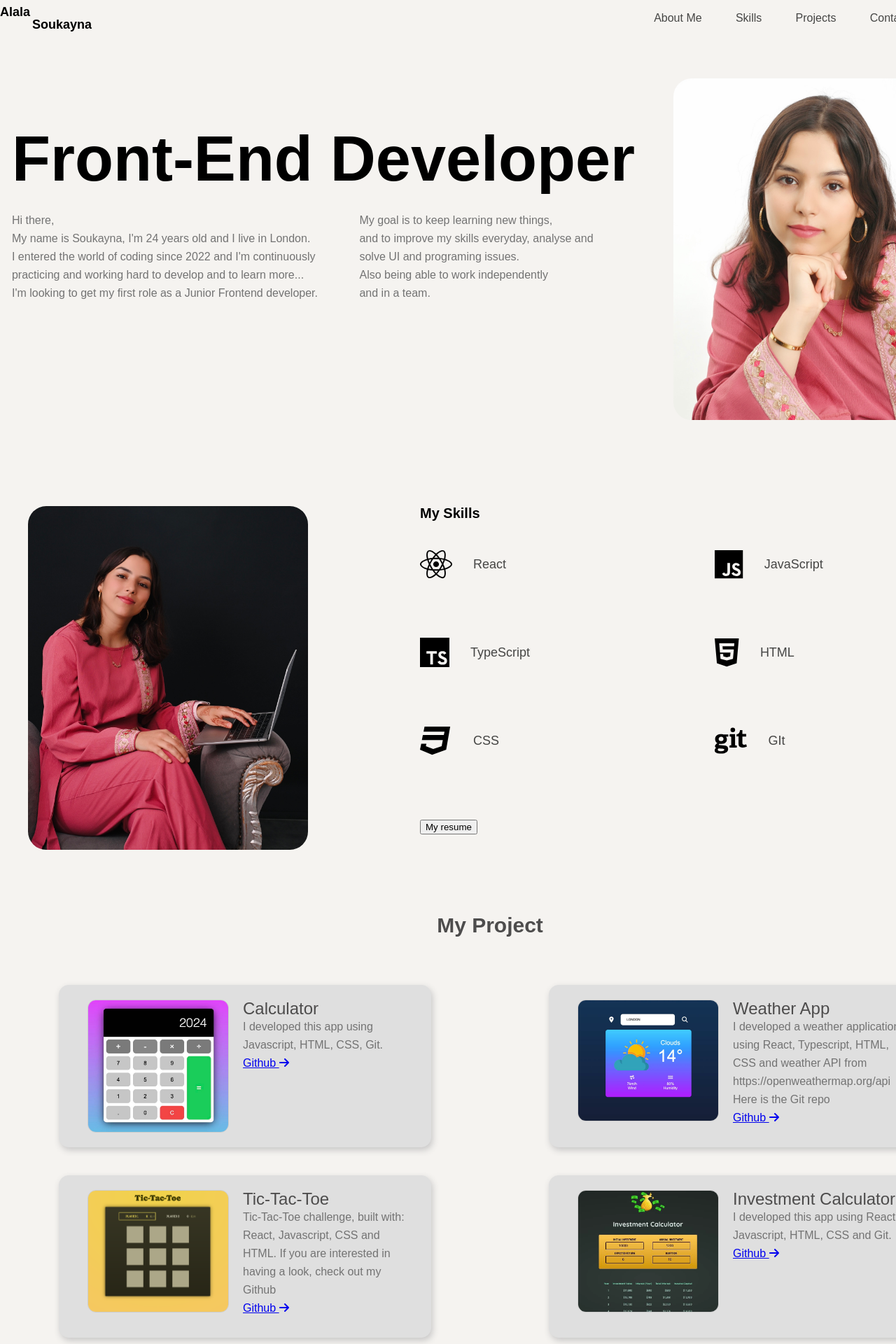
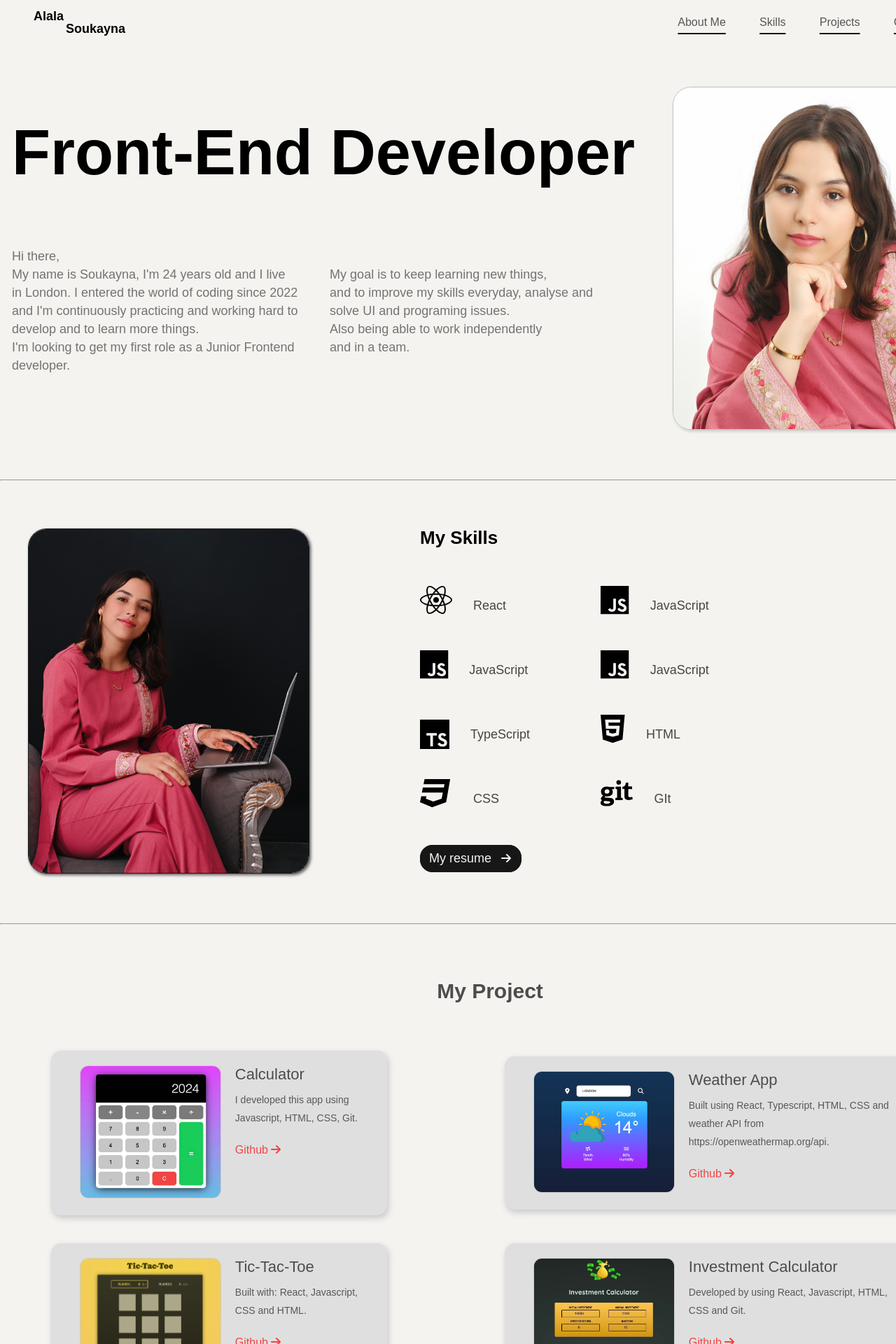
Before and after one commit to soukayna-alala/alala-portfolio, a React (Vite) app: page / in a window 1280 px wide. Shown: the top 1920 px of the page at 70% size. Built offline with nearby package versions, Linux system fonts and the light colour scheme.

Commit message:
added and modified CSS in the hole project

```diff
--- a/src/App.tsx
+++ b/src/App.tsx
@@ -4,6 +4,7 @@ import { Header } from "./components/Header/Header.tsx";
 import { AboutMe } from "./components/AboutMe/AboutMe.tsx";
 import { Skills } from "./components/Skills/Skills.tsx";
 import { Projects } from "./components/Projects/Projects.tsx";
+import { Footer } from "./components/Footer/Footer.tsx";
 
 function App() {
   return (
@@ -13,10 +14,14 @@ function App() {
           <Header />
         </div>
         <AboutMe />
+        <hr />
         <Skills />
+        <hr />
+
         <Projects />
+        <hr />
 
-        {/*<Footer />*/}
+        <Footer />
       </div>
     </>
   );
--- a/src/components/AboutMe/AboutMe.module.css
+++ b/src/components/AboutMe/AboutMe.module.css
@@ -3,6 +3,8 @@
   align-items: center;
   margin: 60px auto;
   border-radius: 26px;
+  border: 1px solid #c5c3c3;
+  box-shadow: 2px 2px 4px #c5c3c3;
 }
 
 .container {
@@ -19,6 +21,9 @@
 .paragraphContainer {
   margin: 60px auto;
   align-items: center;
+  display: grid;
+  grid-template-columns: auto;
+  grid-template-rows: 30% 70%;
 
   /*background-color: yellow;*/
 }
@@ -28,13 +33,16 @@
   font-size: 90px;
   font-weight: 550;
   margin-top: 40px;
+  display: block;
+  height: fit-content;
 }
 
 .paragraph {
   line-height: 26px;
-  font-size: 16px;
+  font-size: 18px;
   color: #737373;
-  margin: 0 auto;
+  /*margin: 0 auto;*/
   display: grid;
   grid-template-columns: auto auto;
+  width: 830px;
 }
--- a/src/components/AboutMe/AboutMe.tsx
+++ b/src/components/AboutMe/AboutMe.tsx
@@ -25,15 +25,15 @@ export function AboutMe() {
         <div className={paragraph}>
           <p>
             Hi there,
-            <br /> My name is Soukayna, I'm 24 years old and I live in London.
-            <br />
-            I entered the world of coding since 2022 and I'm continuously
-            <br />
-            practicing and working hard to develop and to learn more...
+            <br /> My name is Soukayna, I'm 24 years old and I live <br />
+            in London. I entered the world of coding since 2022 <br />
+            and I'm continuously practicing and working hard to develop and to{" "}
+            learn more things.
             <br />
             I'm looking to get my first role as a Junior Frontend developer.
           </p>
           <p>
+            <br />
             My goal is to keep learning new things, <br />
             and to improve my skills everyday, analyse and <br />
             solve UI and programing issues. <br />
--- a/src/components/Footer/Footer.module.css
+++ b/src/components/Footer/Footer.module.css
@@ -12,16 +12,16 @@
 
 .container {
   display: grid;
-  width: 500px;
+  width: 600px;
   grid-template-columns: auto auto auto auto;
   margin: 0 auto;
-  background-color: var(--backgroung-color-rgba);
-  border: 1px var(--backgroung-color-rgba) solid;
-  padding: 10px;
+  background-color: #f5f3f0;
+  color: #454544;
+  font-size: 20px;
+  padding-bottom: 80px;
 }
 a {
-  color: var(--text-color);
-  font-size: 14px;
+  color: #454544;
   text-decoration: none;
   align-items: center;
   text-align: center;
@@ -33,3 +33,14 @@ a:hover {
   color: #db00d8;
   opacity: 1;
 }
+
+.contacts {
+  align-items: center;
+  align-content: center;
+  margin: 60px auto 90px auto;
+  text-align: center;
+  font-size: 22px;
+  font-weight: lighter;
+  opacity: 0.9;
+  color: #000;
+}
--- a/src/components/Footer/Footer.tsx
+++ b/src/components/Footer/Footer.tsx
@@ -6,9 +6,10 @@ const git = "https://github.com/soukayna-alala";
 const phone = "+447496322120";
 
 export function Footer() {
-  const { footer, container } = styles;
+  const { footer, container, contacts } = styles;
   return (
     <footer className={footer}>
+      <h4 className={contacts}>Contacts</h4>
       <div className={container}>
         <a href={linkedin}>Linkedin</a>
         <a href={git}>Git</a>
--- a/src/components/Header/Header.module.css
+++ b/src/components/Header/Header.module.css
@@ -8,8 +8,7 @@
   width: var(--page-width);
   /*background-color: blue;*/
   background-color: #f5f3f0;
-
-  padding: 8px 0;
+  padding: 14px 0;
 }
 
 .container {
@@ -20,17 +19,22 @@
   padding: 10px;
   /*background-color: red;*/
   align-content: end;
-  text-align: center;
+  text-align: end;
   width: 420px;
-  margin: auto;
+  /*margin: auto;*/
   font-size: 16px;
   color: #454544;
+  margin-left: 70px;
+  opacity: 0.9;
+  text-decoration: underline 2px black;
+  text-underline-offset: 10px;
 }
 
 .name {
   align-content: center;
   font-size: 18px;
   font-weight: 590;
+  margin: 0 48px;
 }
 
 .cursor {
--- a/src/components/Projects/Projects.module.css
+++ b/src/components/Projects/Projects.module.css
@@ -1,4 +1,5 @@
 .main {
+  margin-top: 50px;
   background-color: #f5f3f0;
 }
 
@@ -16,7 +17,7 @@
   grid-template-columns: auto auto;
   align-content: center;
   align-items: center;
-  margin: 0 auto;
+  margin: 0 auto 100px auto;
   /*background-color: red;*/
   justify-items: center;
   /*text-align: center;*/
@@ -29,7 +30,7 @@
   margin: 20px auto;
   border-radius: 14px;
   width: 70%;
-  height: 190px;
+  height: fit-content;
   /*background-color: #3f3f3f;*/
   border: 1px solid #dfdfdf;
   box-shadow: 2px 4px 10px #c7c6c6;
@@ -45,7 +46,8 @@
 }
 .h4 {
   color: #4d4c4c;
-  font-size: 24px;
+  font-size: 22px;
+  margin-bottom: 10px;
 }
 
 .content {
@@ -57,6 +59,12 @@
 .paragraph {
   align-content: center;
   align-items: center;
-  margin: auto;
-  color: #737373;
+  margin: 0 0 20px 0;
+  color: #595858;
+  font-size: 14px;
 }
+
+.github {
+  margin-top: 10px;
+  color: red;
+}
--- a/src/components/Projects/Projects.tsx
+++ b/src/components/Projects/Projects.tsx
@@ -13,6 +13,7 @@ export function Projects() {
     container,
     img,
     projectContainer,
+    github,
   } = styles;
   return (
     <main className={main}>
@@ -26,7 +27,7 @@ export function Projects() {
             <div className={content}>
               <h4 className={h4}>{i.heading}</h4>
               <p className={paragraph}>{i.description}</p>
-              <a href={i.gitHubLink}>
+              <a className={github} href={i.gitHubLink}>
                 Github <FontAwesomeIcon icon={faArrowRight} />
               </a>
             </div>
--- a/src/components/Projects/contants.ts
+++ b/src/components/Projects/contants.ts
@@ -13,32 +13,28 @@ export const projectList: IProject[] = [
     imgSrc: "weather.jpeg",
     imgAlt: "Weather app screenShot",
     heading: "Weather App",
-    description: `I developed a weather application using React, Typescript, HTML, CSS and weather API from ${weatherAppURL} Here is the Git repo`,
+    description: `Built using React, Typescript, HTML, CSS and weather API from ${weatherAppURL}.`,
     gitHubLink: "https://github.com/soukayna-alala/react-weather-app",
   },
   {
     imgSrc: "tic-tac-toe.jpeg",
     imgAlt: "Tic Tac Toe screenShot",
     heading: "Tic-Tac-Toe",
-    description:
-      "Tic-Tac-Toe challenge, built with: React, Javascript, CSS and HTML.\n" +
-      "If you are interested in having a look, check out my Github",
+    description: "Built with: React, Javascript, CSS and HTML.",
     gitHubLink: "https://github.com/soukayna-alala/Tic-Tac-Toe",
   },
   {
     imgSrc: "Investment-Calculator.jpeg",
     imgAlt: "Investment Calculator",
     heading: "Investment Calculator",
-    description:
-      "I developed this app using React, Javascript, HTML, CSS and Git.",
+    description: "Developed by using React, Javascript, HTML, CSS and Git.",
     gitHubLink: "https://github.com/soukayna-alala/Investment-Calculator",
   },
   {
     imgSrc: "todo-App.jpeg",
     imgAlt: "todo App",
     heading: "TODO App",
-    description:
-      "built with: React, TypeScript, CSS and HTML. If you are interested in having a look, check out my Github",
+    description: "Built with: React, TypeScript, CSS and HTML.",
     gitHubLink: "https://github.com/soukayna-alala/react-todo-list",
   },
 
@@ -46,8 +42,7 @@ export const projectList: IProject[] = [
     imgSrc: "star-wars-challenge.jpeg",
     imgAlt: "star wars challenge",
     heading: "Star Wars Challenge",
-    description:
-      "built with: React, TypeScript, CSS and HTML. If you are interested in having a look, check out my Github",
+    description: "Built with: React, TypeScript, CSS and HTML.",
     gitHubLink: "https://github.com/soukayna-alala/star-wars-react-challenge",
   },
 ];
--- a/src/components/Skills/Skills.module.css
+++ b/src/components/Skills/Skills.module.css
@@ -1,6 +1,8 @@
 .myImg {
   width: 400px;
   border-radius: 26px;
+  border: 1px solid #181818;
+  box-shadow: 2px 2px 4px #565555;
   /*margin: 60px auto;*/
 }
 
@@ -12,12 +14,11 @@
 
 .skills {
   display: grid;
-  grid-template-columns: auto auto;
-  gap: 80px;
+  grid-template-columns: 34% auto;
   /*background-color: green;*/
   font-size: 18px;
   color: #454544;
-  margin: 40px 0;
+  gap: 30px 0;
 }
 
 .imgContainer {
@@ -27,17 +28,34 @@
 
 .container {
   margin: 60px 40px;
+  display: grid;
+  grid-auto-columns: auto;
+  grid-auto-rows: 16% 68% 16%;
 }
 
-.button {
+.resumHyperlink {
   width: fit-content;
   height: fit-content;
-  margin-top: 50px;
-  /*background-color: red;*/
+  border: 1px solid #000;
+  padding: 10px 12px;
+  border-radius: 18px;
+  background-color: #000;
+  font-size: 16px;
+  cursor: pointer;
+  opacity: 0.9;
+  justify-items: end;
+  align-items: end;
+  justify-content: end;
+  align-self: end;
+}
+
+.resumHyperlink:hover {
+  opacity: 0.6;
+  box-shadow: 2px 4px 8px #171616;
 }
 
 .title {
-  font-size: 20px;
+  font-size: 26px;
   font-weight: 560;
 }
 
@@ -61,3 +79,18 @@
   display: flex;
   justify-content: start;
 }
+
+.resumeArrow {
+  padding: 0 2px 0 14px;
+  color: #f5f3f0;
+}
+
+.myResum {
+  color: #f5f3f0;
+  font-size: 18px;
+}
+
+.resumContainer {
+  align-self: end;
+  margin-bottom: 16px;
+}
--- a/src/components/Skills/Skills.tsx
+++ b/src/components/Skills/Skills.tsx
@@ -7,11 +7,12 @@ import {
   faHtml5,
   faGit,
 } from "@fortawesome/free-brands-svg-icons";
+import { faArrowRight } from "@fortawesome/free-solid-svg-icons";
 // import { faJavaScript } from "@fortawesome/free-solid-svg-icons";
 
 export function Skills() {
   const {
-    button,
+    resumHyperlink,
     container,
     title,
     myImg,
@@ -22,6 +23,9 @@ export function Skills() {
     icons,
     skill,
     span,
+    resumeArrow,
+    myResum,
+    resumContainer,
   } = styles;
 
   return (
@@ -39,6 +43,14 @@ export function Skills() {
           <div className={skill}>
             <FontAwesomeIcon className={icons} icon={faReact} />
             <span className={span}>React</span>
+          </div>
+          <div className={skill}>
+            <FontAwesomeIcon className={icons} icon={faJs} />
+            <span className={span}>JavaScript</span>
+          </div>
+          <div className={skill}>
+            <FontAwesomeIcon className={icons} icon={faJs} />
+            <span className={span}>JavaScript</span>
           </div>
           <div className={skill}>
             <FontAwesomeIcon className={icons} icon={faJs} />
@@ -65,7 +77,12 @@ export function Skills() {
             <span className={span}>GIt</span>
           </div>
         </div>
-        <button className={button}>My resume</button>
+        <div className={resumContainer}>
+          <a className={resumHyperlink}>
+            <span className={myResum}>My resume</span>
+            <FontAwesomeIcon className={resumeArrow} icon={faArrowRight} />
+          </a>
+        </div>
       </div>
     </div>
   );
--- a/src/index.css
+++ b/src/index.css
@@ -7,6 +7,7 @@ body {
     Arial,
     Times New Roman,
     serif;
+  background-color: #f5f3f0;
 
   /*@media (min-width: 768px) {*/
   /*  background-color: yellow;*/
```
